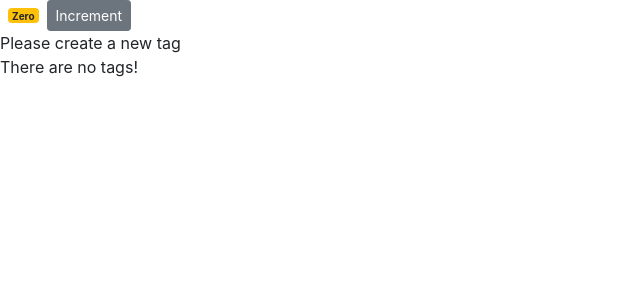
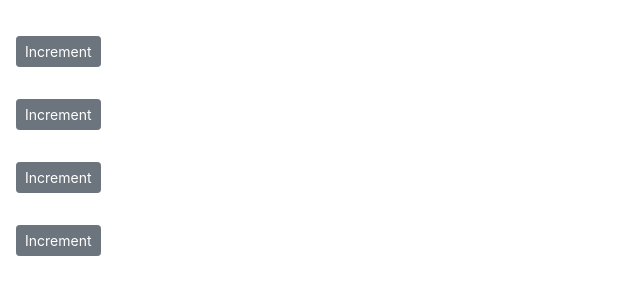
Before and after one commit to chanzlee/CountersComponent, a React (Create React App) app: page / in a window 1280 px wide. Shown: the top 300 px of the page, without its empty margins (0-640 px from the left). Built offline with nearby package versions, Linux system fonts and the light colour scheme.

Commit message:
render multiple counters and pass individual value through the tags.

```diff
--- a/src/components/counter.jsx
+++ b/src/components/counter.jsx
@@ -2,7 +2,7 @@
 
 class Counter extends Component {
   state = {
-    count: 0,
+    value: this.props.value,
     tags: []
     // imageUrl: "https://picsum.photos/200"
   };
@@ -20,7 +20,7 @@
 
   handleIncrement = product => {
     console.log(product);
-    this.setState({ count: this.state.count + 1 });
+    this.setState({ value: this.state.count + 1 });
   };
 
   // doHandleIncrement = () => {
@@ -50,15 +50,14 @@
           </span>
 
           <button
-            onClick={() => this.handleIncrement(product)}
-            className="btn btn-secondary btn-sm"
+            onClick={() => this.handleIncrement({ id: 1 })}
+            className="btn btn-secondary btn-sm m-3"
           >
             Increment
           </button>
         </div>
-        {this.state.tags.length === 0 && "Please create a new tag"}
-        {this.renderTags()}
-        <div />
+        {/* {this.state.tags.length === 0 && "Please create a new tag"}
+        {this.renderTags()} */}
       </React.Fragment>
     );
   }
--- /dev/null
+++ b/src/components/counters.jsx
@@ -0,0 +1,24 @@
+import React, { Component } from "react";
+import Counter from "./counter";
+
+class Counters extends Component {
+  state = {
+    counters: [
+      { id: 1, value: 4 },
+      { id: 2, value: 0 },
+      { id: 3, value: 0 },
+      { id: 4, value: 0 }
+    ]
+  };
+  render() {
+    return (
+      <div>
+        {this.state.counters.map(counter => (
+          <Counter key={counter.id} value={counter.value} />
+        ))}
+      </div>
+    );
+  }
+}
+
+export default Counters;
--- a/src/index.css
+++ b/src/index.css
@@ -1,6 +1,6 @@
 body {
   margin: 0;
-  padding: 0;
+  padding: 20px 0 0 0;
   font-family: -apple-system, BlinkMacSystemFont, "Segoe UI", "Roboto", "Oxygen",
     "Ubuntu", "Cantarell", "Fira Sans", "Droid Sans", "Helvetica Neue",
     sans-serif;
--- a/src/index.js
+++ b/src/index.js
@@ -5,7 +5,8 @@
 import * as serviceWorker from "./serviceWorker";
 import "bootstrap/dist/css/bootstrap.css";
 import Counter from "./components/counter";
-ReactDOM.render(<Counter />, document.getElementById("root"));
+import Counters from "./components/counters";
+ReactDOM.render(<Counters />, document.getElementById("root"));
 
 // If you want your app to work offline and load faster, you can change
 // unregister() to register() below. Note this comes with some pitfalls.
```
